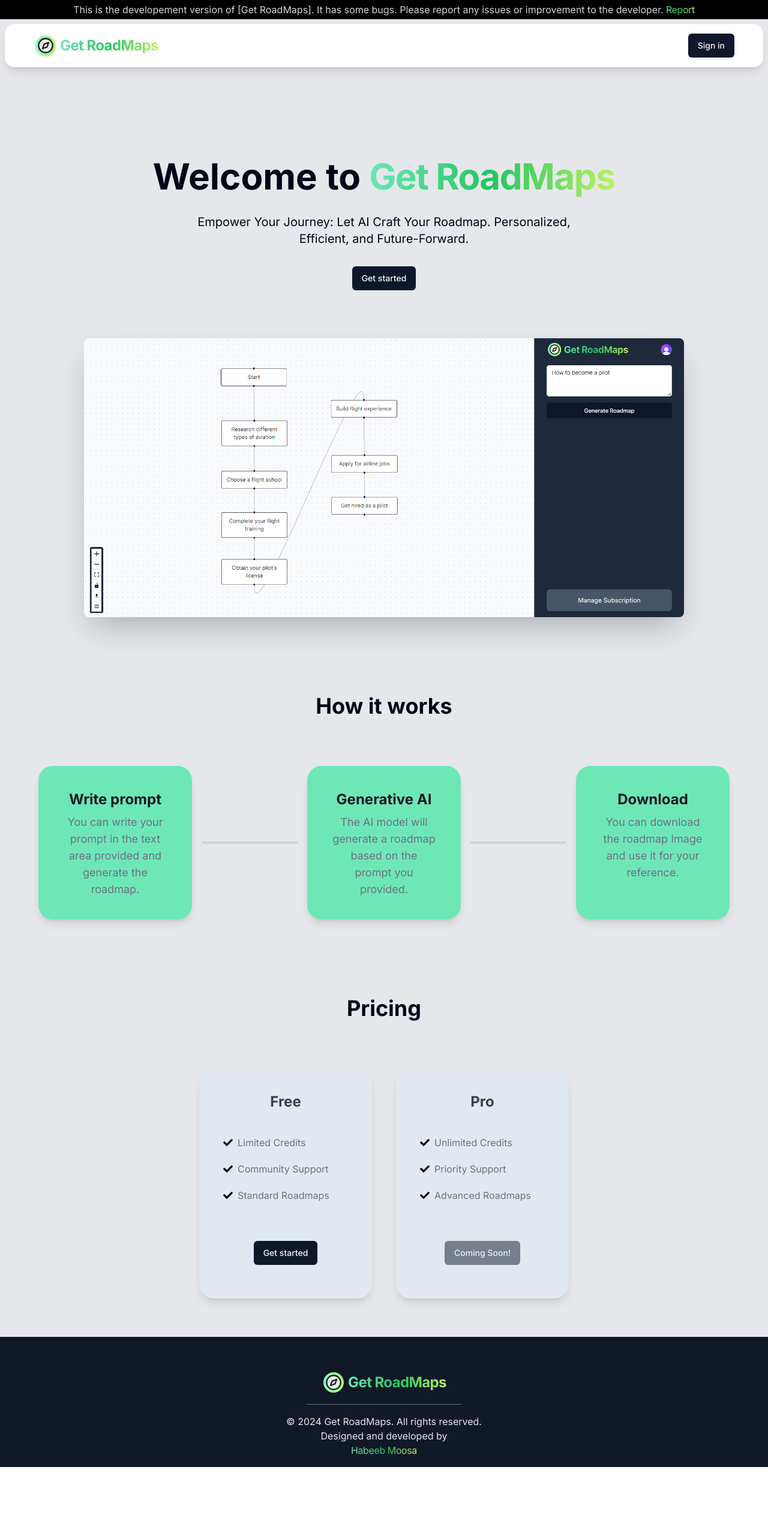
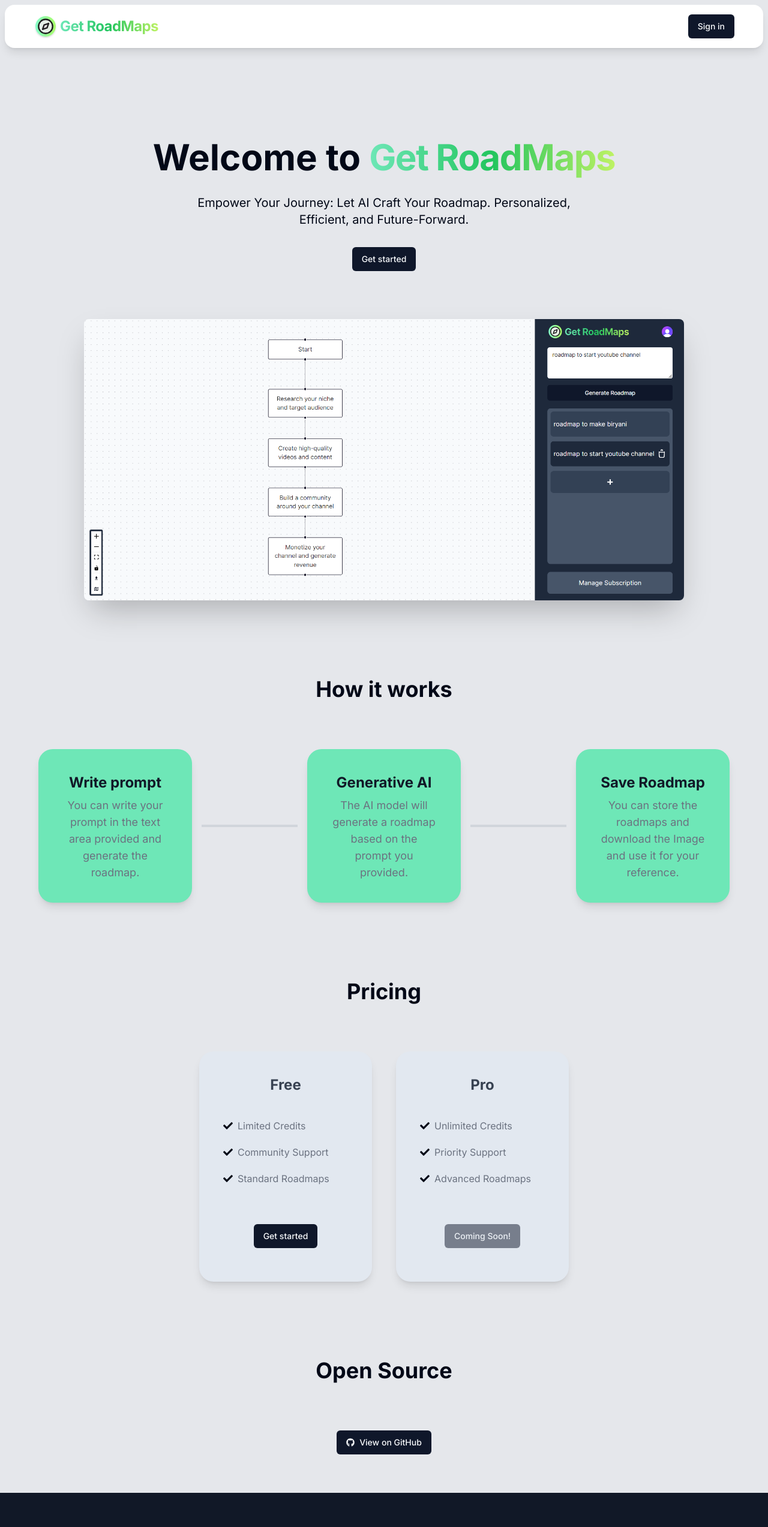
Before and after one commit to habeebmoosa/getroadmaps, a Next.js app: page / in a window 1280 px wide. Shown: the top 2546 px of the page at 60% size. Before the commit the page ends 2446 px from the top, so only its background shows below. Built offline with nearby package versions, Linux system fonts and the light colour scheme; no server answers.

Commit message:
Information is updated. Github button is added.

```diff
--- a/app/page.tsx
+++ b/app/page.tsx
@@ -3,18 +3,12 @@
 import { Button } from "@/components/ui/button";
 import Image from "next/image";
 import Link from "next/link";
-import { FaCheck } from "react-icons/fa";
+import { FaCheck, FaGithub } from "react-icons/fa";
 
 export default function Home() {
   return (
     <main className="bg-gray-200">
-      <div className="w-full bg-black">
-        <p className="text-gray-300 text-center py-1">
-          This is the developement version of [Get RoadMaps]. It has some bugs. Please report any issues or improvement to the developer.<a href={"https://docs.google.com/forms/d/e/1FAIpQLScNZ6vtlFMkmo0t_dWTx6CXfoEIZzm5KAjg-euCA49046beKw/viewform?usp=sf_link"} target={"_blank"} className="bg-gradient-to-r from-emerald-300 via-green-500 to-lime-300 bg-clip-text tracking-tight text-transparent"> Report</a>
-        </p>
-      </div>
       <Navbar />
-
       <div className="flex flex-col items-center">
         <header className="flex flex-col justify-center items-center mt-36">
           <div className="flex justify-center items-center text-center">
@@ -35,7 +29,7 @@
       </div>
       <div className="flex flex-col items-center mt-20 mx-2">
         <Image
-          src="/hero-image.png"
+          src="/heroImage.png"
           alt="Code Editor"
           width={1000}
           height={600}
@@ -64,9 +58,9 @@
           </div>
           <div className="w-1 h-20 lg:w-40 lg:h-1 bg-gray-300"></div>
           <div className="flex flex-col items-center gap-2 w-64 min-h-64 max-h-64 p-10 bg-emerald-300 text-gray-900 shadow-lg rounded-3xl">
-            <h3 className="text-2xl font-bold">Download</h3>
+            <h3 className="text-2xl font-bold">Save Roadmap</h3>
             <p className="text-lg max-w-[40rem] text-center text-gray-500">
-              You can download the roadmap Image and use it for your reference.
+              You can store the roadmaps and download the Image and use it for your reference.
             </p>
           </div>
         </div>
@@ -123,6 +117,18 @@
           </div>
         </div>
       </section>
+      <section className="flex flex-col items-center mt-32 gap-20">
+        <div>
+          <h2 className="text-4xl font-bold">Open Source</h2>
+        </div>
+        <div className="flex flex-col gap-10 md:flex-row">
+          <Link href="https://github.com/habeebmoosa/getroadmaps" target="_blank">
+            <Button>
+              <FaGithub className="mr-2" /> View on GitHub
+            </Button>
+          </Link>
+        </div>
+      </section>
       <Footer />
     </main>
   );
--- a/app/roadmap/page.tsx
+++ b/app/roadmap/page.tsx
@@ -129,12 +129,12 @@
     return (
         <div>
             <div className="xl:hidden flex items-center flex-col gap-5">
-                <h1 className="text-center text-2xl mt-24 px-5">At this time, our web app does not support mobile devices.
-                    If there is any issues give feedback to us.
+                <h1 className="text-center text-2xl mt-24 px-5">At this time, <span className="bg-gradient-to-r from-emerald-300 via-green-500 to-lime-300 bg-clip-text tracking-tight text-transparent">Get RoadMaps</span> doesn't support mobile view. You can access on desktop.
+                    If there is any issues give feedback on GitHub.
                 </h1>
-                <a href={"https://docs.google.com/forms/d/e/1FAIpQLScNZ6vtlFMkmo0t_dWTx6CXfoEIZzm5KAjg-euCA49046beKw/viewform?usp=sf_link"} target={"_blank"} className="">
-                    <Button>Report</Button>
-                </a>
+                <Link href={"/"} className="">
+                    <Button>Back</Button>
+                </Link>
             </div>
             <div className="hidden xl:flex items-center bg-slate-50 h-screen mx-auto flex-row-reverse">
                 <aside className="flex flex-col items-center w-96 h-screen bg-slate-800 justify-between">
```
Also changed, not shown: public/heroImage.png (added).
